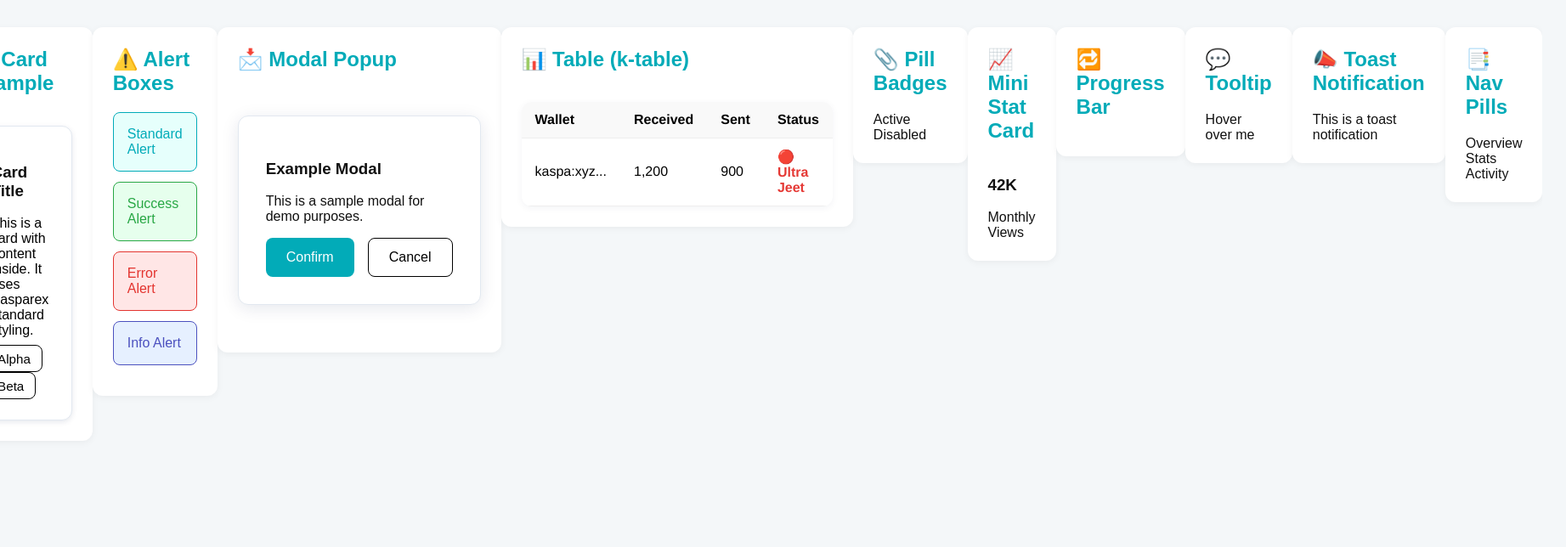
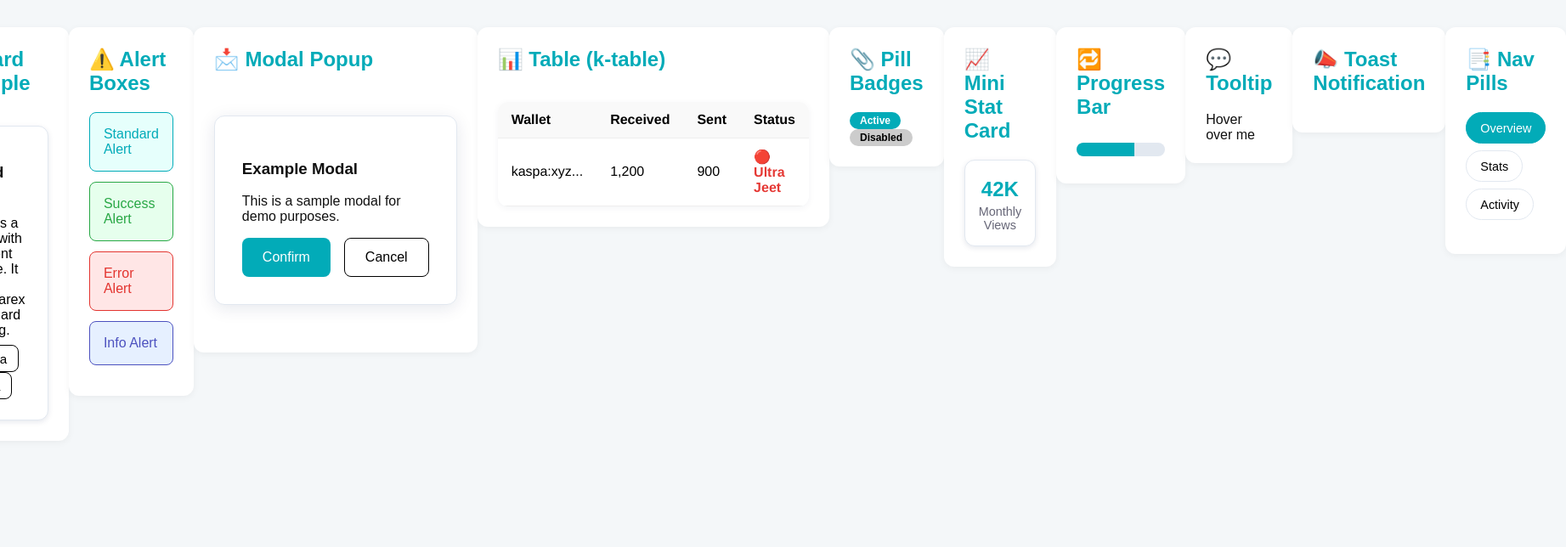
Before and after one commit to Kasparex/kasparex-global, a website: page kasparex-ui-showcase.html in a window 1280 px wide. Shown: the top 644 px of the page at 85% size, 1843 px wide, since content can reach past the window. Drawn offline with Linux system fonts and the light colour scheme.

Commit message:
Add files via upload

```diff
--- a/kasparex-style.css
+++ b/kasparex-style.css
@@ -566,3 +566,138 @@ body.dark-theme .modal {
 .k-table td.status-true-jeet  { color: #fbc02d; font-weight: bold; }     /* 🟡 True Jeet */
 .k-table td.status-mild-jeet  { color: #90a4ae; }                        /* ⚪ Mild Jeet */
 .k-table td.status-diamond    { color: #26a69a; font-weight: bold; }     /* 💎 Diamond Hand */
+
+
+/* ========================================
+   NEW UI COMPONENTS for KASPAREX UI
+   ======================================== */
+
+/* Pill Badge */
+.pill-badge {
+  display: inline-block;
+  padding: 0.25rem 0.75rem;
+  font-size: 0.75rem;
+  font-weight: 600;
+  border-radius: 9999px;
+  background-color: var(--primary-color);
+  color: white;
+  line-height: 1;
+}
+.pill-badge.gray {
+  background-color: #ccc;
+  color: #000;
+}
+
+/* Mini Stat Card */
+.stat-card {
+  border: 1px solid var(--border-color);
+  border-radius: var(--border-radius);
+  padding: 1rem;
+  background-color: var(--widget-background);
+  box-shadow: 0 2px 6px var(--shadow-color);
+  display: flex;
+  flex-direction: column;
+  align-items: center;
+  text-align: center;
+}
+.stat-card h3 {
+  font-size: 1.5rem;
+  margin: 0.25rem 0;
+  color: var(--primary-color);
+}
+.stat-card span {
+  font-size: 0.9rem;
+  color: var(--subtle-text-color);
+}
+
+/* Progress Bar */
+.progress-bar {
+  background-color: #e2e8f0;
+  border-radius: 9999px;
+  overflow: hidden;
+  height: 1rem;
+  margin: 0.5rem 0;
+}
+.progress-bar-fill {
+  background-color: var(--primary-color);
+  height: 100%;
+  transition: width 0.3s ease-in-out;
+}
+
+/* Tooltip */
+.tooltip {
+  position: relative;
+  cursor: help;
+}
+.tooltip::after {
+  content: attr(data-tooltip);
+  position: absolute;
+  bottom: 120%;
+  left: 50%;
+  transform: translateX(-50%);
+  background-color: var(--text-color);
+  color: var(--widget-background);
+  padding: 0.4rem 0.75rem;
+  font-size: 0.75rem;
+  border-radius: 6px;
+  white-space: nowrap;
+  opacity: 0;
+  pointer-events: none;
+  transition: opacity 0.2s ease;
+  z-index: 10;
+}
+.tooltip:hover::after {
+  opacity: 1;
+}
+
+/* Toast Notification */
+.toast {
+  position: fixed;
+  bottom: 1rem;
+  right: 1rem;
+  background-color: var(--primary-color);
+  color: white;
+  padding: 1rem 1.25rem;
+  border-radius: var(--border-radius);
+  box-shadow: 0 4px 10px var(--shadow-color);
+  z-index: 9999;
+  animation: slide-in 0.4s ease;
+}
+@keyframes slide-in {
+  from {
+    transform: translateX(100%);
+    opacity: 0;
+  }
+  to {
+    transform: translateX(0);
+    opacity: 1;
+  }
+}
+
+/* Tabs / Nav Pills (Extended) */
+.nav-pills {
+  display: flex;
+  flex-wrap: wrap;
+  gap: 0.5rem;
+  margin-bottom: 1rem;
+}
+.nav-pill {
+  padding: 0.6rem 1rem;
+  background-color: #fff;
+  border: 1px solid var(--border-color);
+  border-radius: 9999px;
+  font-size: 0.9rem;
+  color: var(--text-color);
+  cursor: pointer;
+  transition: all 0.2s ease;
+}
+.nav-pill:hover {
+  background-color: #E6FFFC;
+  color: var(--primary-color);
+  border-color: var(--primary-color);
+}
+.nav-pill.active {
+  background-color: var(--primary-color);
+  color: white;
+  border-color: var(--primary-color);
+}
```
Also changed, not shown: dapp-template.html (+21 -84 lines), kasparex-modules.js (line endings or trailing spaces).
